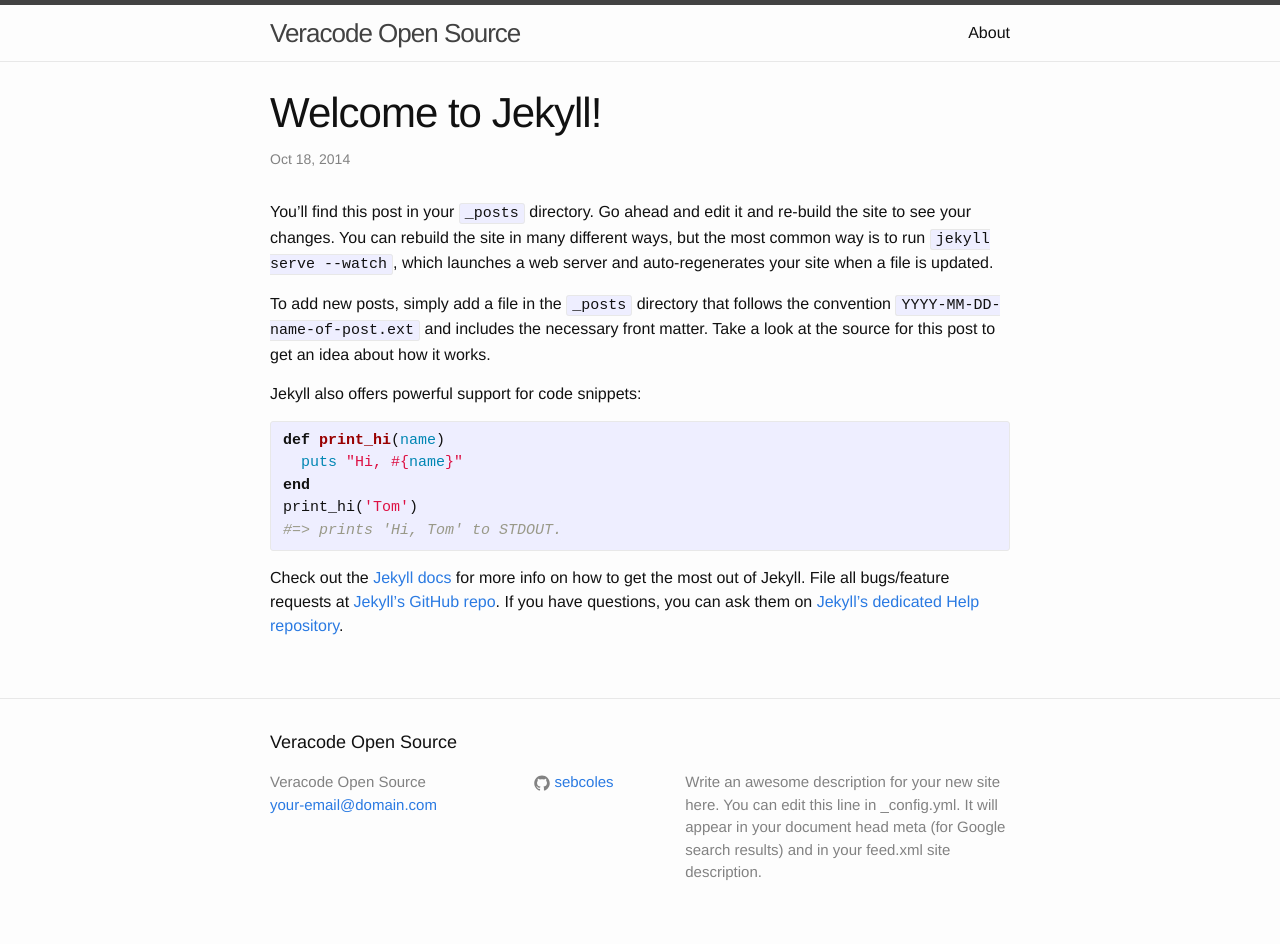
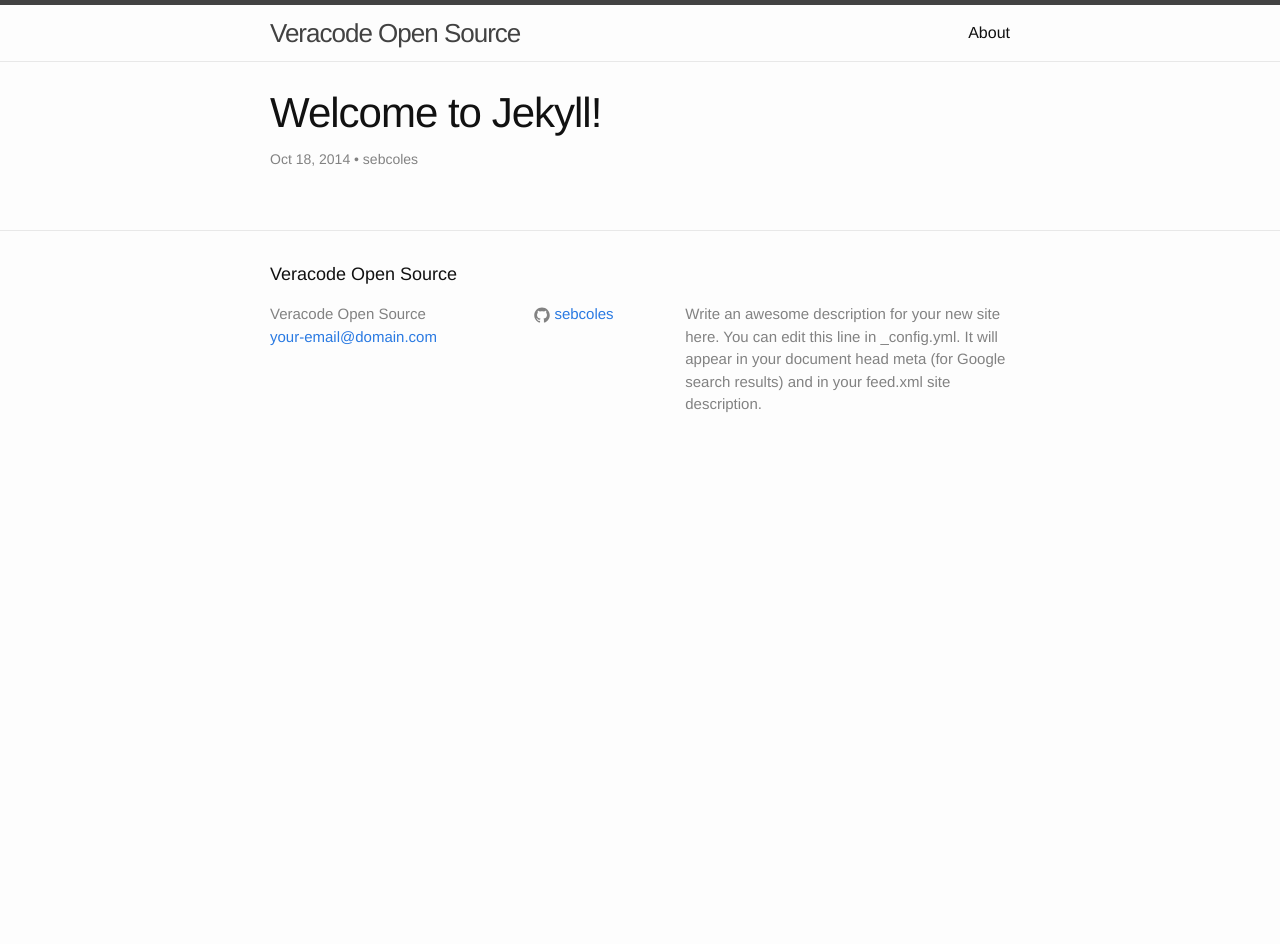
Before and after one commit to sebcoles/sebcoles.github.io, a Jekyll site: the page built from _posts/2014-10-18-welcome-to-jekyll.markdown, in a window 1280 px wide. Built offline with Jekyll 4.4.1, drawn with Linux system fonts in a browser that asks for light colours; after the commit the page ends 900 px from its top, so only the background shows below that.

Commit message:
Update 2014-10-18-welcome-to-jekyll.markdown

```diff
--- a/_posts/2014-10-18-welcome-to-jekyll.markdown
+++ b/_posts/2014-10-18-welcome-to-jekyll.markdown
@@ -1,25 +1,8 @@
 ---
 layout: post
+repolink: "https://github.com/sebcoles"
 title:  "Welcome to Jekyll!"
-date:   2014-10-18 12:58:29
+description:  "Welcome to Jekyll!"
+author: "sebcoles"
 categories: jekyll update
 ---
-You’ll find this post in your `_posts` directory. Go ahead and edit it and re-build the site to see your changes. You can rebuild the site in many different ways, but the most common way is to run `jekyll serve --watch`, which launches a web server and auto-regenerates your site when a file is updated.
-
-To add new posts, simply add a file in the `_posts` directory that follows the convention `YYYY-MM-DD-name-of-post.ext` and includes the necessary front matter. Take a look at the source for this post to get an idea about how it works.
-
-Jekyll also offers powerful support for code snippets:
-
-{% highlight ruby %}
-def print_hi(name)
-  puts "Hi, #{name}"
-end
-print_hi('Tom')
-#=> prints 'Hi, Tom' to STDOUT.
-{% endhighlight %}
-
-Check out the [Jekyll docs][jekyll] for more info on how to get the most out of Jekyll. File all bugs/feature requests at [Jekyll’s GitHub repo][jekyll-gh]. If you have questions, you can ask them on [Jekyll’s dedicated Help repository][jekyll-help].
-
-[jekyll]:      http://jekyllrb.com
-[jekyll-gh]:   https://github.com/jekyll/jekyll
-[jekyll-help]: https://github.com/jekyll/jekyll-help
```
